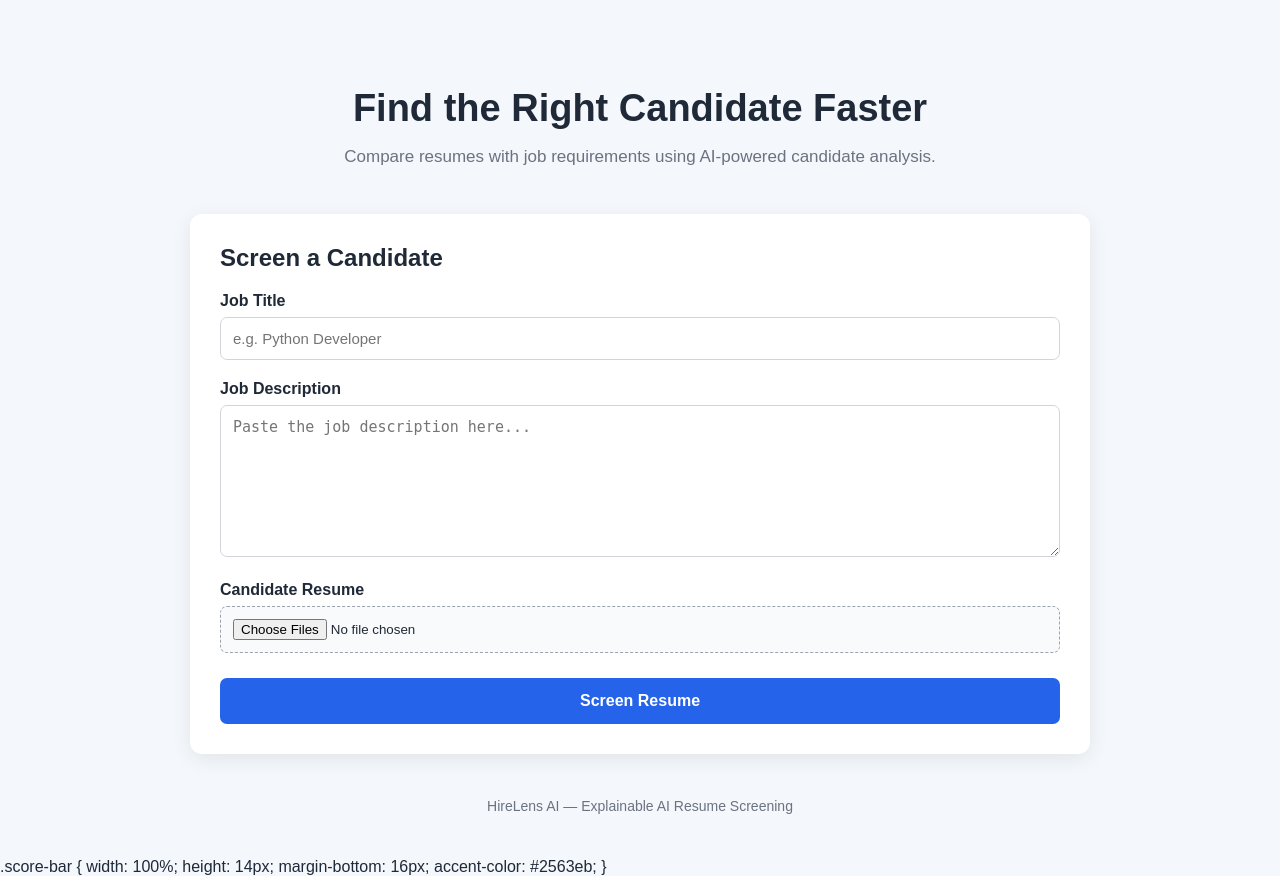
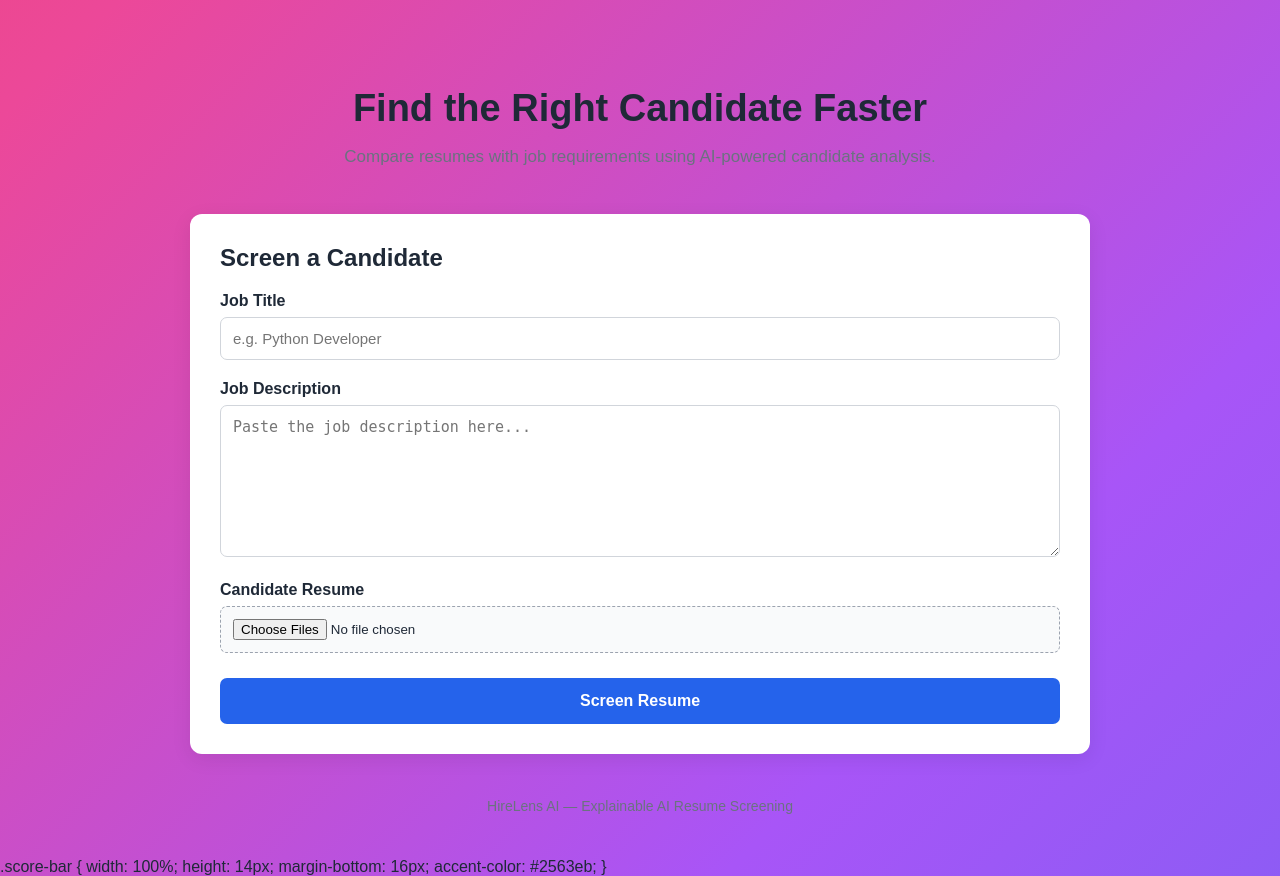
Before and after one commit to barokoushik/ai-resume-screening, a Flask app: page / in a window 1280 px wide. Shown: the part 64-940 px from the top of the page. Run offline with Flask 3, Linux system fonts and the light colour scheme.

Commit message:
style: add animated multicolor gradient background

```diff
--- a/static/style.css
+++ b/static/style.css
@@ -5,10 +5,26 @@
 body {
     margin: 0;
     font-family: Arial, sans-serif;
-    background: #f4f7fb;
+
+    background: linear-gradient(
+        -45deg,
+        #3b82f6,
+        #6366f1,
+        #a855f7,
+        #ec4899,
+        #ef4444,
+        #f59e0b,
+        #facc15,
+        #22c55e,
+        #06b6d4,
+        #3b82f6
+    );
+
+    background-size: 600% 600%;
+    animation: gradientShift 15s ease infinite;
+
     color: #1f2937;
 }
-
 header {
     background: #111827;
     color: white;
@@ -539,3 +555,17 @@
     color: #475569;
     font-weight: 600;
 }
+
+@keyframes gradientShift {
+    0% {
+        background-position: 0% 50%;
+    }
+
+    50% {
+        background-position: 100% 50%;
+    }
+
+    100% {
+        background-position: 0% 50%;
+    }
+}
```
